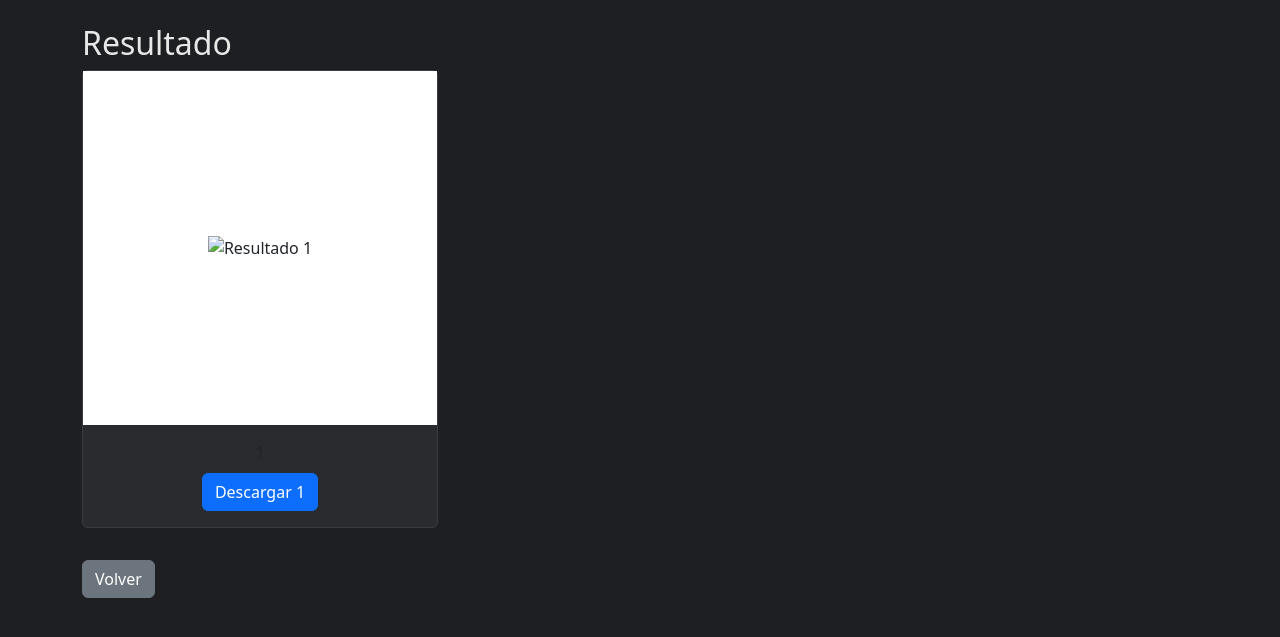
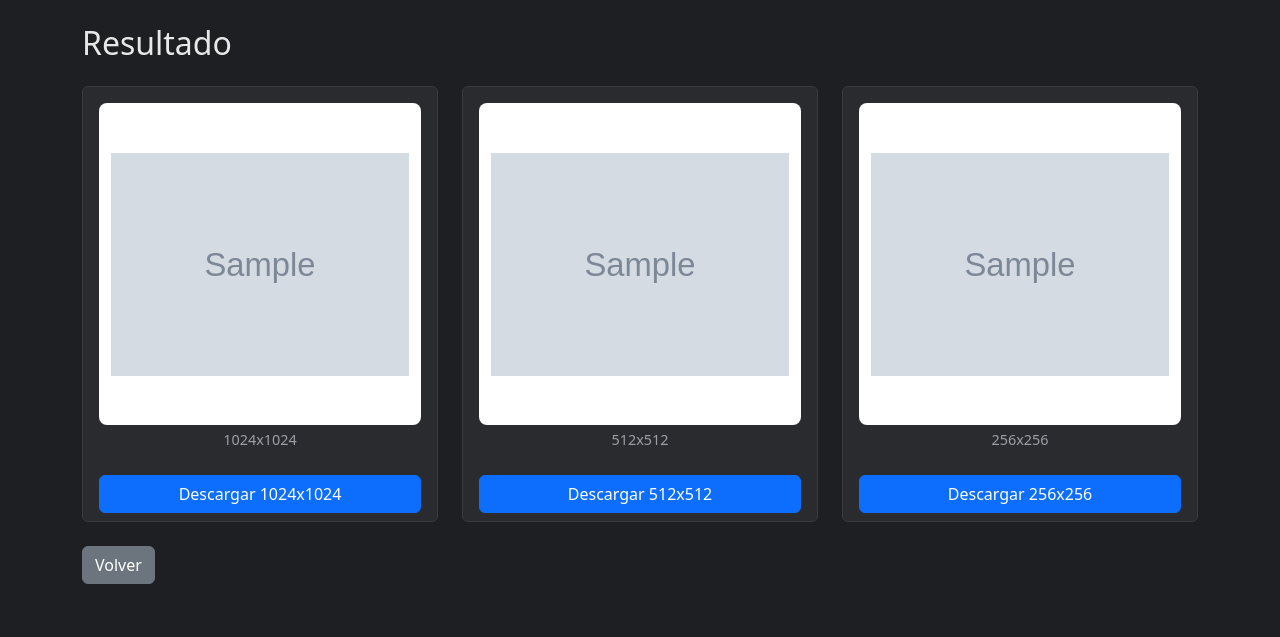
Before and after one commit to Pacoautor/phomagic, a Django app: template products/templates/products/result.html in a window 1280 px wide. Shown: the part 68-705 px from the top of the page. Run offline with Django 5.2, Linux system fonts and the light colour scheme; the template is opened without the code that fills it: most values are stand-ins (such as "Sample title", 1, 10 or a date in 2020); grey boxes marked "Sample" are stand-in pictures; parts of the project's set-up code (start-up, migrations or seed data) failed here and were passed over; some web fonts are replaced.

Commit message:
UI: no-crop images (object-fit:contain, height:auto) en categorías, subcategorías y vistas

```diff
--- a/products/templates/products/result.html
+++ b/products/templates/products/result.html
@@ -1,24 +1,92 @@
 {% extends "base.html" %}
+{% load static %}
+
 {% block title %}Resultado{% endblock %}
 
 {% block content %}
-<h2>Resultado</h2>
+<style>
+  /* Tarjetas oscuras, fondo sitio */
+  body { background:#1e1f22; color:#e8e8e8; }
+  .card { background:#2a2b2e; border:1px solid #3a3b3e; }
 
-<div class="row">
-  {% for size, url in urls.items %}
-    <div class="col-sm-4 mb-3">
-      <div class="card h-100">
-        <div class="d-flex justify-content-center align-items-center" style="background:#fff; aspect-ratio: 1/1;">
-          <img src="{{ url }}" class="img-fluid" style="object-fit: contain; max-height:100%; max-width:100%;" alt="Resultado {{ size }}">
+  /* Marco que mantiene proporción y NO recorta la imagen */
+  .img-frame {
+    width: 100%;
+    aspect-ratio: 1 / 1;           /* cuadrado */
+    background: #fff;               /* lienzo blanco */
+    border-radius: .5rem;
+    overflow: hidden;
+    display: flex;
+    align-items: center;
+    justify-content: center;
+    padding: 12px;                  /* margen interno para que no “pegue” */
+  }
+  .img-frame img {
+    max-width: 100%;
+    max-height: 100%;
+    width: 100%;
+    height: 100%;
+    object-fit: contain;            /* ¡la clave! no recorta */
+    object-position: center;
+    display: block;
+  }
+
+  .size-label {
+    color:#9aa0a6;
+    font-size: .9rem;
+    text-align:center;
+    margin-top:.25rem;
+  }
+</style>
+
+<h2 class="mb-4">Resultado</h2>
+
+<div class="row g-4">
+  <!-- 1024 -->
+  <div class="col-12 col-md-4">
+    <div class="card h-100">
+      <div class="card-body">
+        <div class="img-frame">
+          <img src="{{ img_1024_url }}" alt="Resultado 1024">
         </div>
-        <div class="card-body text-center">
-          <h5 class="card-title">{{ size }}</h5>
-          <a class="btn btn-primary" href="{{ url }}" download>Descargar {{ size }}</a>
-        </div>
+        <div class="size-label">1024x1024</div>
+      </div>
+      <div class="card-footer bg-transparent border-0">
+        <a class="btn btn-primary w-100" href="{{ img_1024_url }}" download>Descargar 1024x1024</a>
       </div>
     </div>
-  {% endfor %}
+  </div>
+
+  <!-- 512 -->
+  <div class="col-12 col-md-4">
+    <div class="card h-100">
+      <div class="card-body">
+        <div class="img-frame">
+          <img src="{{ img_512_url }}" alt="Resultado 512">
+        </div>
+        <div class="size-label">512x512</div>
+      </div>
+      <div class="card-footer bg-transparent border-0">
+        <a class="btn btn-primary w-100" href="{{ img_512_url }}" download>Descargar 512x512</a>
+      </div>
+    </div>
+  </div>
+
+  <!-- 256 -->
+  <div class="col-12 col-md-4">
+    <div class="card h-100">
+      <div class="card-body">
+        <div class="img-frame">
+          <img src="{{ img_256_url }}" alt="Resultado 256">
+        </div>
+        <div class="size-label">256x256</div>
+      </div>
+      <div class="card-footer bg-transparent border-0">
+        <a class="btn btn-primary w-100" href="{{ img_256_url }}" download>Descargar 256x256</a>
+      </div>
+    </div>
+  </div>
 </div>
 
-<a class="btn btn-secondary mt-3" href="javascript:history.back()">Volver</a>
+<a href="{{ back_url|default:'/' }}" class="btn btn-secondary mt-4">Volver</a>
 {% endblock %}
```
